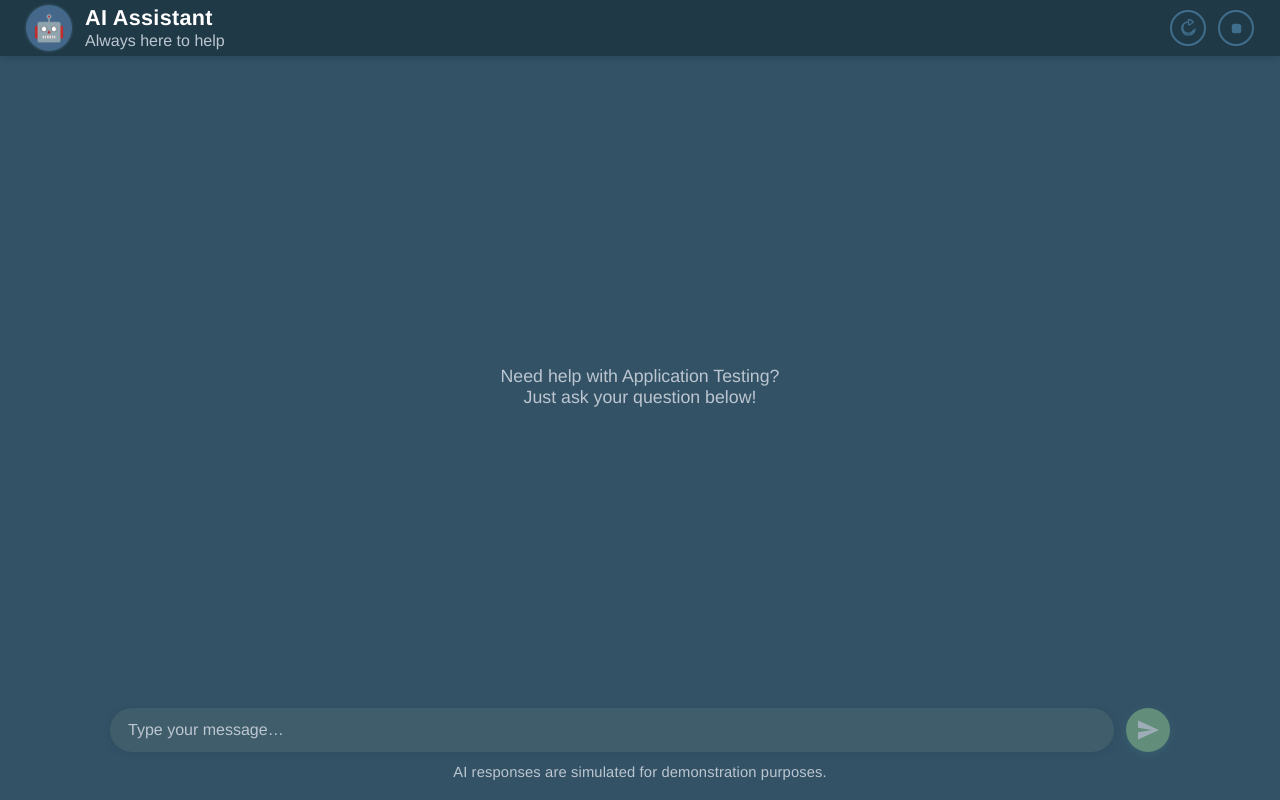
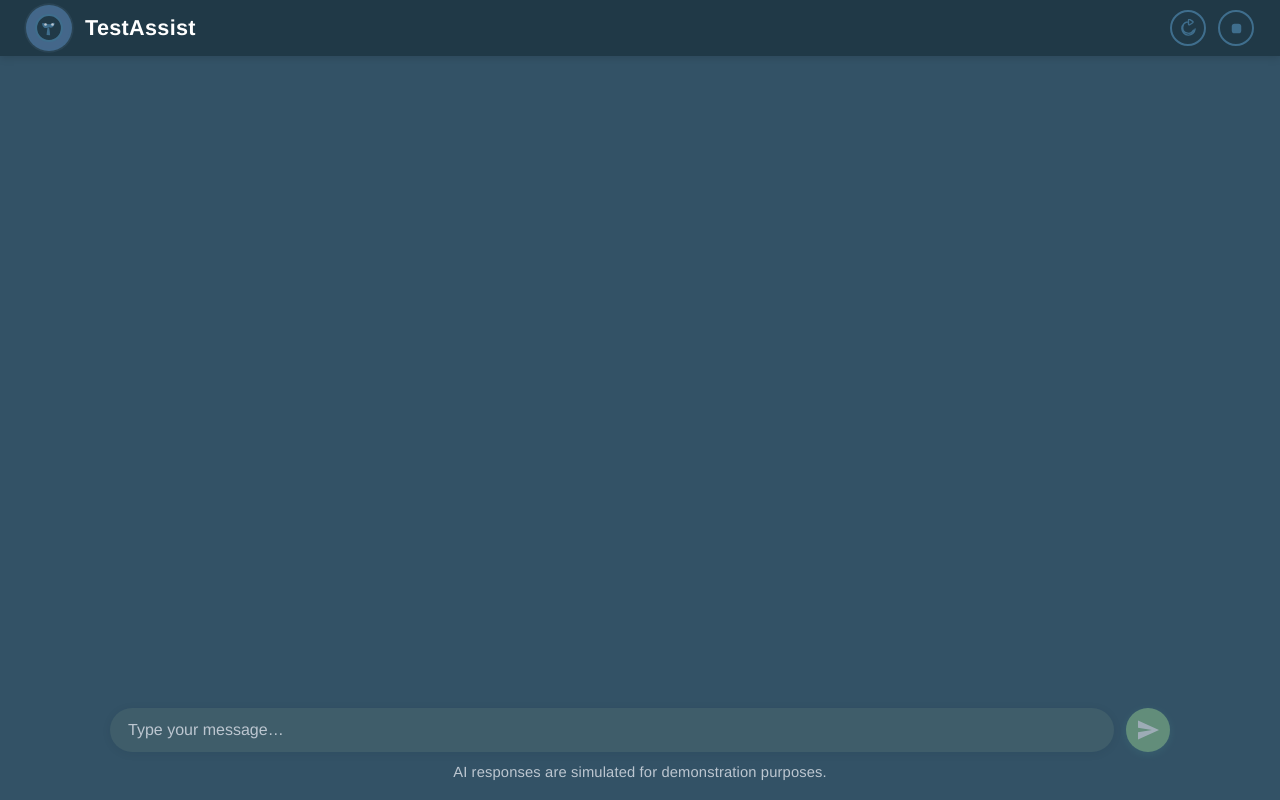
Before and after one commit to abijith-2002/testassist-ai-43565-43574, a React (Create React App) app in the folder reactjs_frontend/: page / in a window 1280 px wide. Built offline with nearby package versions, Linux system fonts and the light colour scheme; the HTML template or start-up script is replaced by a standard one.

Commit message:
CheckPoint - cge5719af8

```diff
--- a/reactjs_frontend/src/App.js
+++ b/reactjs_frontend/src/App.js
@@ -85,10 +85,17 @@ function App() {
       {/* Header */}
       <header className="header-bar">
         <div className="header-left">
-          <span className="avatar" aria-label="Assistant">🤖</span>
+          {/* Monochromatic logo avatar SVG */}
+          <span className="avatar" aria-label="Logo">
+            <svg width="28" height="28" viewBox="0 0 28 28" fill="none" aria-label="TestAssist logo" role="img">
+              <circle cx="14" cy="14" r="13" stroke="#3F6E8D" strokeWidth="2.2" fill="#203947"/>
+              <path d="M11.6 21c.19-2.2.36-4.46.96-7.37.11-.54.73-.81 1.2-.53 2.09 1.21 3.82.69 5.1-1.26.51-.8.7-1.53.77-2.3.05-.57-.54-.99-1.06-.73-1.66.87-3.04 1.34-4.5 1.34S9.8 9.98 8.14 9.12c-.52-.26-1.11.16-1.06.73a6.48 6.48 0 0 0 .77 2.3c1.28 1.95 3.01 2.47 5.1 1.26a.89.89 0 0 1 1.2.53c.6 2.91.77 5.17.96 7.37" fill="#3F6E8D"/>
+              <circle cx="10.5" cy="10.5" r="1.3" fill="#BCC6D0"/>
+              <circle cx="17.5" cy="10.5" r="1.3" fill="#BCC6D0"/>
+            </svg>
+          </span>
           <span className="titlebox">
-            <span className="ai-title">AI Assistant</span>
-            <span className="ai-sub">Always here to help</span>
+            <span className="ai-title">TestAssist</span>
           </span>
         </div>
         <div className="header-actions">
@@ -104,18 +111,7 @@ function App() {
       {/* Main chat area */}
       <main className="main-chat-section">
         <div className="chat-content-list" id="chat-messages">
-          {messages.length === 0 && (
-            <div style={{
-              color:"var(--muted-text)",textAlign:"center",margin:"20% 0 0 0",
-              fontSize:"1.11rem",fontWeight:400
-            }}>
-              <p>
-                Need help with Application Testing?
-                <br/>
-                Just ask your question below!
-              </p>
-            </div>
-          )}
+          {/* No empty-state help text to display */}
           {messages.map((msg, idx) => (
             <div
               key={idx}
@@ -127,7 +123,14 @@ function App() {
               >
                 {/* Avatar for assistant bubble only */}
                 {msg.role==="assistant" && (
-                  <span className="bubble-avatar assistant" aria-label="AI avatar">🤖</span>
+                  <span className="bubble-avatar assistant" aria-label="AI logo">
+                    <svg width="20" height="20" viewBox="0 0 28 28" fill="none" aria-label="TestAssist logo" role="img">
+                      <circle cx="14" cy="14" r="13" stroke="#3F6E8D" strokeWidth="2.2" fill="#203947"/>
+                      <path d="M11.6 21c.19-2.2.36-4.46.96-7.37.11-.54.73-.81 1.2-.53 2.09 1.21 3.82.69 5.1-1.26.51-.8.7-1.53.77-2.3.05-.57-.54-.99-1.06-.73-1.66.87-3.04 1.34-4.5 1.34S9.8 9.98 8.14 9.12c-.52-.26-1.11.16-1.06.73a6.48 6.48 0 0 0 .77 2.3c1.28 1.95 3.01 2.47 5.1 1.26a.89.89 0 0 1 1.2.53c.6 2.91.77 5.17.96 7.37" fill="#3F6E8D"/>
+                      <circle cx="10.5" cy="10.5" r="1.3" fill="#BCC6D0"/>
+                      <circle cx="17.5" cy="10.5" r="1.3" fill="#BCC6D0"/>
+                    </svg>
+                  </span>
                 )}
                 <span className="bubble-txt">{msg.content}</span>
               </div>
```
